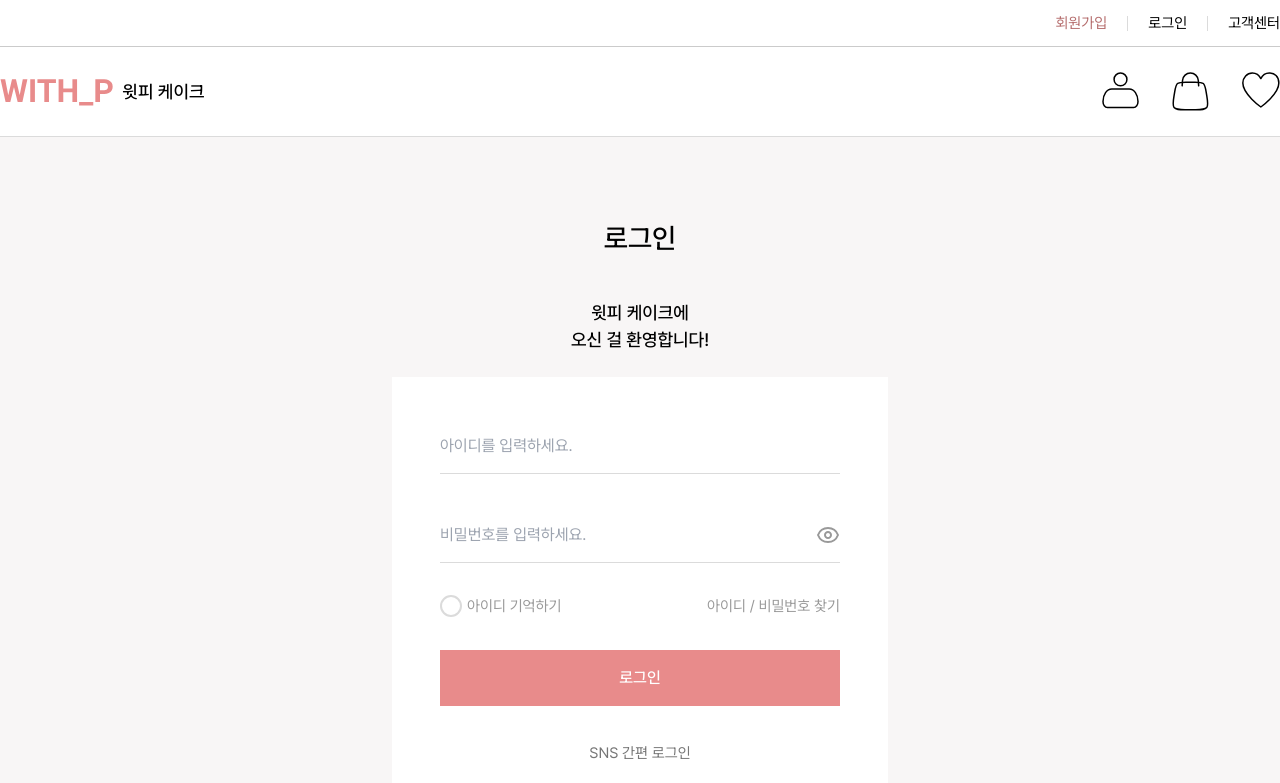
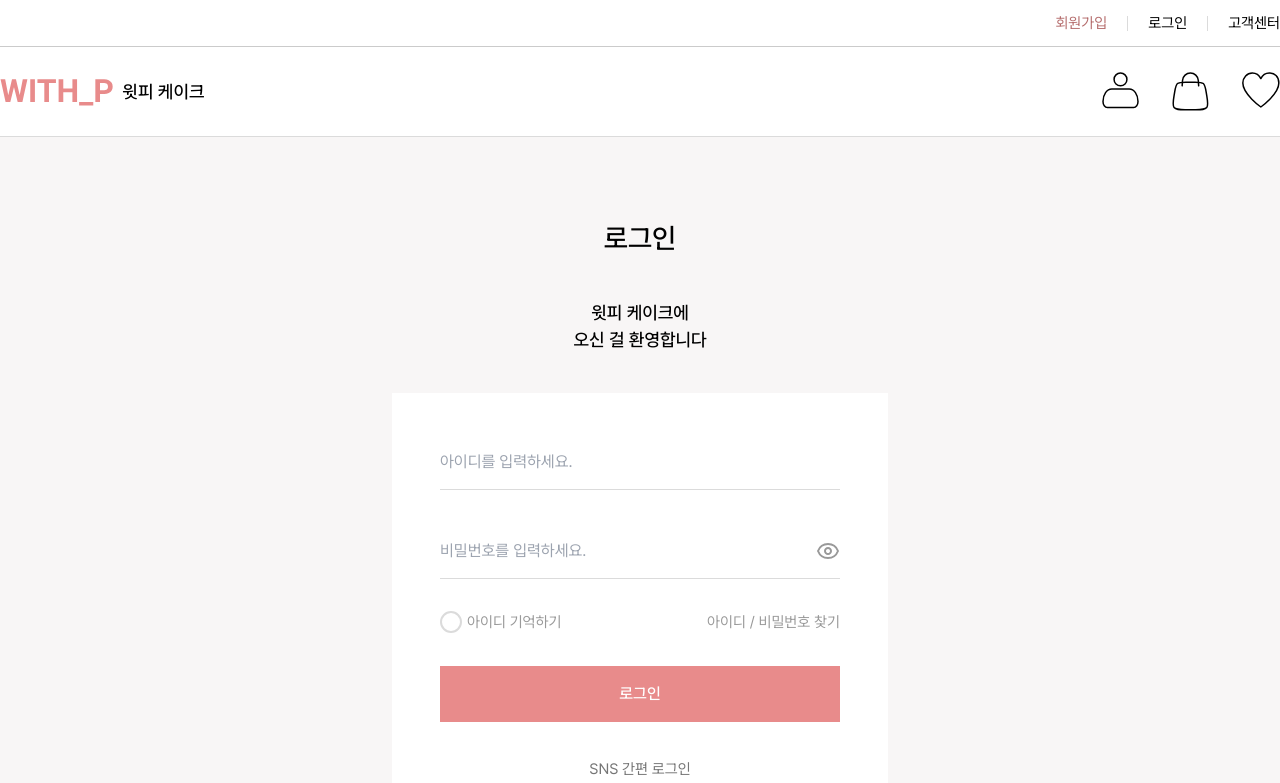
Before and after one commit to WipiCake/frontend, a React (Vite) app: page /login in a window 1280 px wide. Shown: the top 783 px of the page. Built offline with nearby package versions, Linux system fonts and the light colour scheme.

Commit message:
refactor: 로그인 페이지 리팩토링 및 컴포넌트 제작 그리고 api 제작 및 토큰 관리 코드 제작

```diff
--- /dev/null
+++ b/src/api/axiosInstance.js
@@ -0,0 +1,41 @@
+import axios from 'axios';
+import { BASE_URL } from '../constants/endpoint';
+
+// api 호출시 자동으로 토큰을 붙여주는 마법같은 코드~
+
+// api 서버 주소 일일이 쳐서 보내는 걸 단축
+// 서버 주소 기본값 설정
+const api = axios.create({
+  baseURL: BASE_URL,
+});
+
+// interceptors는 api 요청 보내기전에 어떤 작업을 도와주는 기능
+// 아래 코드는 api 호출시 token 넣는 코드
+api.interceptors.request.use(
+  // config가 뭐냐면 서버에 요청을 보낼때 필요한 모든 설정이 들어간 상자임 config 안에 헤더도 있음
+  (config) => {
+    // 로그인할때 저장한 accessToken을 로컬스토리지에서 꺼내는 코드
+    const accessToken = localStorage.getItem('accessToken');
+    const refreshToken = localStorage.getItem('refreshToken');
+
+    // 액세스 토큰이 있다면 headers에 Authorization이라는 이름으로 토큰 끼어넣어주는 코드
+    if (accessToken) {
+      config.headers['authorization'] = accessToken;
+    }
+
+    // 리프레시 토큰이 있다면 headers에 Refresh-Token 이라는 이름으로 토큰 끼어넣어주는 코드
+    if (refreshToken) {
+      config.headers['refresh-token'] = refreshToken;
+    }
+
+    return config;
+  },
+  // 만약 요청 준비 중에 에러가 나면 에러 돌려주기 코드
+  (error) => {
+    return Promise.reject(error);
+  },
+);
+
+export default api;
+
+// 위 코드 장점 api 호출시 반복되는 작업을 줄여줌
--- a/src/components/body/Contents.jsx
+++ b/src/components/body/Contents.jsx
@@ -6,7 +6,7 @@ const Contents = () => {
   return (
     <>
       <MainHeader />
-      <div className="h-full min-h-[100vh] w-full pb-[17rem]">
+      <div className="h-full min-h-[100vh] w-full bg-bg-20 pb-[17rem]">
         <Outlet />
       </div>
       <Footer />
--- /dev/null
+++ b/src/components/common/title/MainTitle.jsx
@@ -0,0 +1,5 @@
+const Maintitle = ({ children }) => {
+  return <h2 className="text-k-28_Medium">{children}</h2>;
+};
+
+export default Maintitle;
--- /dev/null
+++ b/src/components/common/title/Title.jsx
@@ -0,0 +1,5 @@
+const Title = ({ children }) => {
+  return <div className="text-center text-k-18-Medium">{children}</div>;
+};
+
+export default Title;
--- /dev/null
+++ b/src/layout/CenterLayout.jsx
@@ -0,0 +1,11 @@
+const CenterLayout = ({ children }) => {
+  return (
+    <div className="flex w-full justify-center bg-bg-20 pt-[8rem]">
+      <div className="flex w-full max-w-[128rem] flex-col items-center gap-[2.4rem]">
+        <div className="flex flex-col items-center gap-[4rem]">{children}</div>
+      </div>
+    </div>
+  );
+};
+
+export default CenterLayout;
--- a/src/pages/login/Login.jsx
+++ b/src/pages/login/Login.jsx
@@ -1,22 +1,21 @@
+import Maintitle from '../../components/common/title/Maintitle';
+import Title from '../../components/common/title/title';
+import CenterLayout from '../../layout/CenterLayout';
 import LoginCard from './LoginCard';
 
 const Login = () => {
   return (
-    <div className="mx-auto flex w-full justify-center bg-bg-20 pb-[16.2rem] pt-[8rem]">
-      <div className="flex w-full max-w-[128rem] flex-col items-center gap-[2.4rem]">
-        <div className="flex flex-col items-center gap-[4rem]">
-          <div>
-            <h2 className="text-k-28_Medium">로그인</h2>
-          </div>
-          <p className="text-center text-k-18-Medium">
-            윗피 케이크에
-            <br />
-            오신 걸 환영합니다!
-          </p>
-        </div>
-        <LoginCard />
+    <CenterLayout>
+      <div className="flex flex-col items-center gap-[4rem]">
+        <Maintitle>로그인</Maintitle>
+        <Title>
+          윗피 케이크에
+          <br />
+          오신 걸 환영합니다
+        </Title>
       </div>
-    </div>
+      <LoginCard />
+    </CenterLayout>
   );
 };
 
--- a/src/pages/login/LoginForm.jsx
+++ b/src/pages/login/LoginForm.jsx
@@ -1,19 +1,19 @@
 import { useMutation } from '@tanstack/react-query';
-import axios from 'axios';
-import React, { useState } from 'react';
+import { useState } from 'react';
 import { useForm } from 'react-hook-form';
 import HideEye from '../../assets/img/HideEye.svg';
 import OpenEye from '../../assets/img/OpenEye.svg';
 import { zodResolver } from '@hookform/resolvers/zod';
 import { loginSchema } from '../../utils/zod';
 import Button from '../../components/common/button/Button';
-import { BASE_URL, USER_LOGIN_URL } from '../../constants/endpoint';
-// import { useNavigate } from "react-router-dom";
+import { USER_LOGIN_URL } from './../../constants/endpoint';
+import api from '../../api/axiosInstance';
+import { useNavigate } from 'react-router-dom';
 
 const LoginForm = () => {
   const [passwordVisible, setPasswordVisible] = useState(false);
   const [rememberMe, setRememberMe] = useState(false);
-  // const navigate = useNavigate();
+  const navigate = useNavigate();
 
   const togglePasswordVisibility = () => {
     setPasswordVisible((prev) => !prev);
@@ -33,9 +33,14 @@ const LoginForm = () => {
     mutationFn: async (data) => {
       console.log(data, 'data');
 
-      const response = await axios.post(`${BASE_URL}/login`, {
-        username: data.id,
-        password: data.password,
+      const formData = new FormData();
+      formData.append('username', data.id);
+      formData.append('password', data.password);
+
+      const response = await api.post(`${USER_LOGIN_URL}`, formData, {
+        headers: {
+          'Content-Type': 'multipart/form-data',
+        },
       });
 
       console.log('res:', response);
@@ -44,8 +49,19 @@ const LoginForm = () => {
 
     onSuccess: (response) => {
       console.log('로그인 성공!');
-      console.log('전체 응답 헤더:', response.headers);
-      console.log('응답 바디:', response.data);
+      console.log('전체 응답 헤더:', response.headers); // 헤더 전부 확인
+      console.log('액세스 토큰 : ', response.headers['authorization']);
+      console.log('리프레시 토큰 : ', response.headers['refresh-token']);
+
+      const accessToken = response.headers['authorization'];
+      const refreshToken = response.headers['refresh-token'];
+
+      if (accessToken && refreshToken) {
+        localStorage.setItem('accessToken', accessToken);
+        localStorage.setItem('refreshToken', refreshToken);
+      }
+
+      navigate('/');
     },
   });
 
@@ -95,11 +111,13 @@ const LoginForm = () => {
             onClick={togglePasswordVisibility}
             className="absolute right-0 top-1/2 -translate-y-1/2 transform text-gray-500"
           >
-            <img
-              src={passwordVisible ? HideEye : OpenEye}
-              alt={passwordVisible ? '비밀번호 숨기기' : '비밀번호 보기'}
-              className="h-[2.4rem] w-[2.4rem]"
-            />
+            {(passwordVisible ? HideEye : OpenEye) && (
+              <img
+                src={passwordVisible ? HideEye : OpenEye}
+                alt={passwordVisible ? '비밀번호 숨기기' : '비밀번호 보기'}
+                className="h-[2.4rem] w-[2.4rem]"
+              />
+            )}
           </button>
           {errors.password && (
             <p className="pt-2 text-[red]">{errors.password.message}</p>
```
